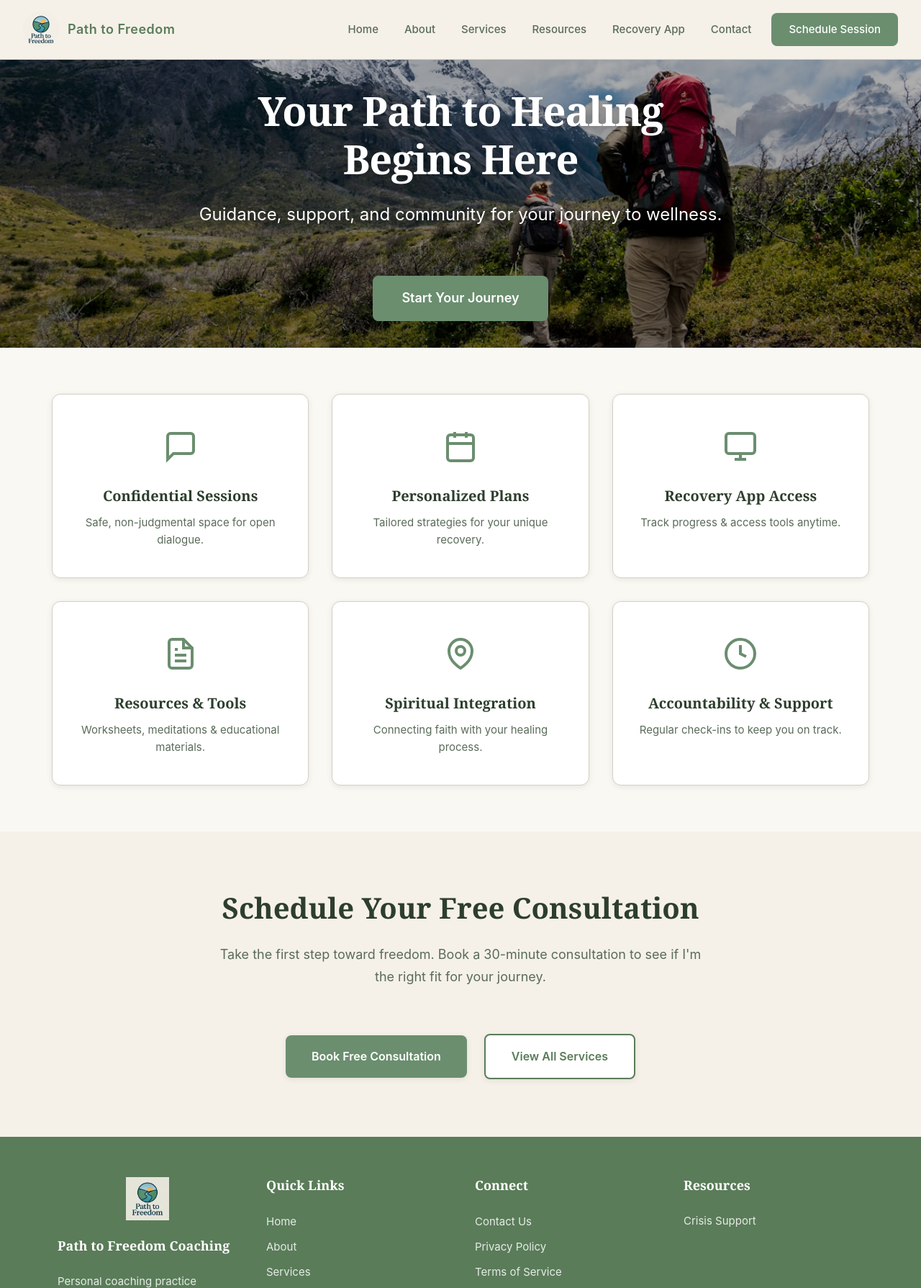
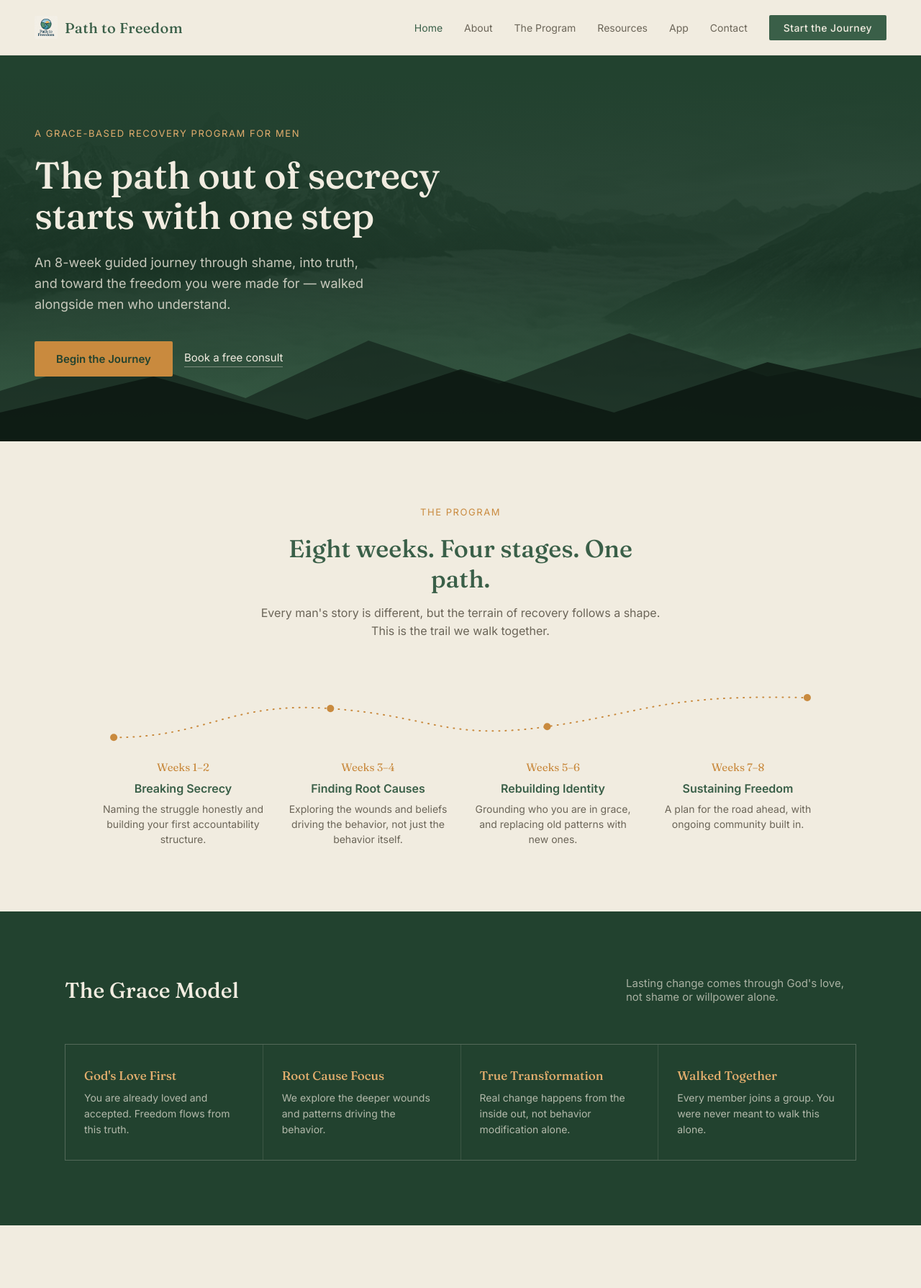
Before and after one commit to barnettrp/pathtofreedom, a plain HTML site: page index.html in a window 1280 px wide. Shown: the top 1789 px of the page at 72% size. Drawn offline with Linux system fonts and the light colour scheme.

Commit message:
Rebuild homepage in Trailhead design system
Co-Authored-By: Claude Sonnet 5 <noreply@anthropic.com>

```diff
--- /dev/null
+++ b/css/trailhead.css
@@ -0,0 +1,476 @@
+/* Path to Freedom — Trailhead design system (Direction A) */
+
+:root {
+  --forest: #3A5F48;
+  --forest-dark: #22422F;
+  --stone: #6B6558;
+  --amber: #C98A3E;
+  --amber-light: #E3AE6E;
+  --cream: #F1ECE0;
+  --ink: #1C1A16;
+}
+
+* { margin: 0; padding: 0; box-sizing: border-box; }
+
+body {
+  font-family: 'Inter', sans-serif;
+  background: var(--cream);
+  color: var(--ink);
+}
+
+h1, h2, h3 { font-family: 'Fraunces', serif; font-weight: 500; }
+
+a { color: inherit; text-decoration: none; }
+
+img { display: block; max-width: 100%; }
+
+/* ---------- Nav ---------- */
+.navbar {
+  display: flex;
+  align-items: center;
+  justify-content: space-between;
+  padding: 22px 48px;
+  border-bottom: 1px solid rgba(28, 26, 22, 0.08);
+  background: var(--cream);
+}
+
+.nav-brand {
+  display: flex;
+  align-items: center;
+  gap: 10px;
+}
+
+.nav-logo {
+  width: 32px;
+  height: 32px;
+  object-fit: cover;
+  border-radius: 2px;
+}
+
+.brand-text {
+  font-family: 'Fraunces', serif;
+  font-size: 20px;
+  font-weight: 500;
+  color: var(--forest);
+  letter-spacing: 0.02em;
+}
+
+.nav-menu {
+  display: flex;
+  list-style: none;
+  align-items: center;
+  gap: 30px;
+}
+
+.nav-menu a {
+  font-size: 14px;
+  color: var(--stone);
+  transition: color 0.15s ease;
+}
+
+.nav-menu a:hover,
+.nav-menu a.active {
+  color: var(--forest);
+}
+
+.btn-schedule {
+  background: var(--forest);
+  color: var(--cream) !important;
+  padding: 9px 20px;
+  border-radius: 2px;
+  font-size: 13px;
+  font-weight: 500;
+  letter-spacing: 0.03em;
+}
+
+.btn-schedule:hover { background: var(--forest-dark); }
+
+.nav-toggle {
+  display: none;
+  flex-direction: column;
+  background: none;
+  border: none;
+  cursor: pointer;
+  gap: 4px;
+}
+
+.nav-toggle span {
+  width: 25px;
+  height: 2px;
+  background-color: var(--forest);
+}
+
+/* ---------- Hero ---------- */
+.hero {
+  position: relative;
+  padding: 100px 48px 90px;
+  overflow: hidden;
+  background: linear-gradient(180deg, var(--forest-dark) 0%, var(--forest) 100%);
+  color: var(--cream);
+}
+
+.hero-bg-image {
+  position: absolute;
+  inset: 0;
+  width: 100%;
+  height: 100%;
+  object-fit: cover;
+  opacity: 0.28;
+  mix-blend-mode: luminosity;
+}
+
+.hero-overlay {
+  position: absolute;
+  inset: 0;
+  background: linear-gradient(180deg, var(--forest-dark) 5%, rgba(18, 36, 27, 0.55) 55%, var(--forest) 100%);
+}
+
+.hero-content {
+  position: relative;
+  z-index: 2;
+  max-width: 620px;
+}
+
+.eyebrow {
+  font-size: 13px;
+  letter-spacing: 0.12em;
+  text-transform: uppercase;
+  color: var(--amber-light);
+  margin-bottom: 22px;
+}
+
+.hero h1 {
+  font-size: 52px;
+  line-height: 1.08;
+  letter-spacing: -0.01em;
+  margin-bottom: 24px;
+}
+
+.hero-subtitle {
+  font-size: 18px;
+  line-height: 1.6;
+  color: rgba(241, 236, 224, 0.8);
+  max-width: 480px;
+  margin-bottom: 36px;
+}
+
+.hero-ctas {
+  display: flex;
+  gap: 16px;
+  align-items: center;
+  flex-wrap: wrap;
+}
+
+.btn-primary {
+  display: inline-block;
+  background: var(--amber);
+  color: var(--forest-dark);
+  padding: 15px 30px;
+  border-radius: 2px;
+  font-size: 15px;
+  font-weight: 600;
+}
+
+.btn-primary:hover { background: var(--amber-light); }
+
+.btn-ghost {
+  display: inline-block;
+  color: var(--cream);
+  font-size: 15px;
+  border-bottom: 1px solid rgba(241, 236, 224, 0.4);
+  padding-bottom: 3px;
+}
+
+.btn-ghost:hover { border-color: var(--cream); }
+
+.ridge {
+  position: absolute;
+  bottom: 0;
+  left: 0;
+  width: 100%;
+  height: 160px;
+  z-index: 1;
+}
+
+/* ---------- Program / journey ---------- */
+.journey {
+  padding: 90px 48px;
+  max-width: 1100px;
+  margin: 0 auto;
+}
+
+.journey-head {
+  text-align: center;
+  max-width: 560px;
+  margin: 0 auto 64px;
+}
+
+.journey-head .eyebrow { color: var(--amber); }
+
+.journey-head h2 {
+  font-size: 34px;
+  color: var(--forest);
+  margin-bottom: 14px;
+}
+
+.journey-head p {
+  font-size: 16px;
+  color: var(--stone);
+  line-height: 1.6;
+}
+
+.path-svg {
+  width: 100%;
+  height: auto;
+  margin-bottom: 8px;
+}
+
+.waypoints {
+  display: grid;
+  grid-template-columns: repeat(4, 1fr);
+  gap: 24px;
+}
+
+.waypoint { text-align: center; }
+
+.wp-num {
+  font-family: 'Fraunces', serif;
+  font-size: 15px;
+  color: var(--amber);
+  margin-bottom: 10px;
+}
+
+.wp-title {
+  font-size: 16px;
+  font-weight: 600;
+  color: var(--forest);
+  margin-bottom: 8px;
+}
+
+.wp-desc {
+  font-size: 14px;
+  color: var(--stone);
+  line-height: 1.5;
+}
+
+/* ---------- Grace Model values ---------- */
+.values {
+  background: var(--forest-dark);
+  color: var(--cream);
+  padding: 90px 48px;
+}
+
+.values-inner {
+  max-width: 1100px;
+  margin: 0 auto;
+}
+
+.values-head {
+  display: flex;
+  justify-content: space-between;
+  align-items: flex-end;
+  margin-bottom: 56px;
+  flex-wrap: wrap;
+  gap: 20px;
+}
+
+.values-head h2 { font-size: 30px; }
+
+.values-head p {
+  font-size: 15px;
+  color: rgba(241, 236, 224, 0.65);
+  max-width: 320px;
+}
+
+.value-grid {
+  display: grid;
+  grid-template-columns: repeat(4, 1fr);
+  gap: 1px;
+  background: rgba(241, 236, 224, 0.12);
+  border: 1px solid rgba(241, 236, 224, 0.12);
+}
+
+.value-card {
+  background: var(--forest-dark);
+  padding: 32px 26px;
+}
+
+.value-card h3 {
+  font-size: 17px;
+  margin-bottom: 10px;
+  color: var(--amber-light);
+}
+
+.value-card p {
+  font-size: 14px;
+  line-height: 1.55;
+  color: rgba(241, 236, 224, 0.7);
+}
+
+/* ---------- Story teaser ---------- */
+.story {
+  padding: 100px 48px;
+  max-width: 1100px;
+  margin: 0 auto;
+  display: grid;
+  grid-template-columns: 0.9fr 1.1fr;
+  gap: 64px;
+  align-items: center;
+}
+
+.story-img {
+  aspect-ratio: 4 / 5;
+  border-radius: 2px;
+  overflow: hidden;
+}
+
+.story-img img {
+  width: 100%;
+  height: 100%;
+  object-fit: cover;
+}
+
+.story h2 {
+  font-size: 30px;
+  color: var(--forest);
+  margin-bottom: 20px;
+  line-height: 1.2;
+}
+
+.story p {
+  font-size: 16px;
+  color: var(--ink);
+  opacity: 0.75;
+  line-height: 1.7;
+  margin-bottom: 16px;
+}
+
+.story .btn-ghost {
+  color: var(--forest);
+  border-bottom-color: rgba(28, 26, 22, 0.3);
+}
+
+.story .btn-ghost:hover { border-color: var(--forest); }
+
+/* ---------- Footer ---------- */
+.footer {
+  background: var(--forest-dark);
+  color: var(--cream);
+  padding: 64px 48px 32px;
+}
+
+.footer .container {
+  max-width: 1100px;
+  margin: 0 auto;
+}
+
+.footer-grid {
+  display: grid;
+  grid-template-columns: 1.4fr 1fr 1fr 1fr;
+  gap: 40px;
+  padding-bottom: 48px;
+  border-bottom: 1px solid rgba(241, 236, 224, 0.12);
+}
+
+.footer-logo-img {
+  width: 36px;
+  height: 36px;
+  object-fit: cover;
+  border-radius: 2px;
+  margin-bottom: 14px;
+}
+
+.footer-col h4 {
+  font-family: 'Fraunces', serif;
+  font-size: 16px;
+  font-weight: 500;
+  margin-bottom: 16px;
+  color: var(--cream);
+}
+
+.footer-col p {
+  font-size: 14px;
+  line-height: 1.6;
+  color: rgba(241, 236, 224, 0.65);
+}
+
+.footer-col ul { list-style: none; }
+
+.footer-col li { margin-bottom: 10px; }
+
+.footer-col a {
+  font-size: 14px;
+  color: var(--amber-light);
+}
+
+.footer-col a:hover { color: var(--cream); }
+
+.footer-bottom {
+  padding-top: 24px;
+  font-size: 13px;
+  color: rgba(241, 236, 224, 0.5);
+}
+
+/* ---------- Responsive ---------- */
+@media (max-width: 900px) {
+  .waypoints,
+  .value-grid { grid-template-columns: repeat(2, 1fr); }
+
+  .story { grid-template-columns: 1fr; }
+
+  .hero h1 { font-size: 38px; }
+
+  .navbar, .hero, .journey, .values, .story, .footer {
+    padding-left: 24px;
+    padding-right: 24px;
+  }
+
+  .footer-grid { grid-template-columns: 1fr 1fr; gap: 32px; }
+}
+
+@media (max-width: 768px) {
+  .nav-toggle { display: flex; }
+
+  .nav-menu {
+    position: absolute;
+    top: 100%;
+    left: 0;
+    right: 0;
+    background: var(--cream);
+    flex-direction: column;
+    align-items: flex-start;
+    padding: 12px 24px 20px;
+    box-shadow: 0 8px 16px rgba(28, 26, 22, 0.08);
+    display: none;
+    gap: 0;
+    border-bottom: 1px solid rgba(28, 26, 22, 0.08);
+    z-index: 1000;
+  }
+
+  .nav-menu.active { display: flex; }
+
+  .nav-menu li { width: 100%; }
+
+  .nav-menu a {
+    display: block;
+    padding: 12px 0;
+    width: 100%;
+    border-bottom: 1px solid rgba(28, 26, 22, 0.06);
+  }
+
+  .nav-menu li:last-child a { border-bottom: none; }
+
+  .btn-schedule {
+    display: block !important;
+    text-align: center;
+    margin-top: 8px;
+  }
+
+  .navbar { position: relative; }
+}
+
+@media (max-width: 600px) {
+  .waypoints, .value-grid { grid-template-columns: 1fr; }
+  .footer-grid { grid-template-columns: 1fr; gap: 32px; }
+  .hero-ctas { flex-direction: column; align-items: flex-start; gap: 20px; }
+}
--- a/index.html
+++ b/index.html
@@ -6,12 +6,14 @@
     <meta name="description" content="Path to Freedom Coaching - Grace-based Christian coaching for men struggling with porn and sexual addiction. Find freedom through compassion and truth.">
     <meta name="keywords" content="sexual addiction recovery, porn addiction, Christian coaching, grace-based recovery, men's coaching">
     <title>Path to Freedom - Your Path to Healing Begins Here</title>
-    <link rel="stylesheet" href="css/styles.css">
+    <link rel="preconnect" href="https://fonts.googleapis.com">
+    <link rel="preconnect" href="https://fonts.gstatic.com" crossorigin>
+    <link href="https://fonts.googleapis.com/css2?family=Fraunces:opsz,wght@9..144,400;9..144,500;9..144,600&family=Inter:wght@400;500;600&display=swap" rel="stylesheet">
+    <link rel="stylesheet" href="css/trailhead.css">
 </head>
 <body>
     <!-- Navigation -->
     <nav class="navbar">
-        <div class="nav-container">
         <div class="nav-brand">
             <img src="images/pathtofreedomlogo.jpg" alt="Path to Freedom Logo" class="nav-logo">
             <span class="brand-text">Path to Freedom</span>
@@ -24,116 +26,109 @@
         <ul class="nav-menu" id="navMenu">
             <li><a href="index.html" class="active">Home</a></li>
             <li><a href="about.html">About</a></li>
-                <li><a href="services.html">Services</a></li>
+            <li><a href="services.html">The Program</a></li>
             <li><a href="resources.html">Resources</a></li>
-                <li><a href="app.html">Recovery App</a></li>
+            <li><a href="app.html">App</a></li>
             <li><a href="contact.html">Contact</a></li>
-                <li><a href="services.html#coaching-programs" class="btn-schedule">Schedule Session</a></li>
+            <li><a href="services.html#coaching-programs" class="btn-schedule">Start the Journey</a></li>
         </ul>
-        </div>
     </nav>
 
-    <!-- Hero Section -->
+    <!-- Hero -->
     <section class="hero">
-        <div class="hero-image-container">
-            <img src="images/mountain-path.jpg" alt="Peaceful mountain path leading forward" class="hero-bg-image">
+        <img src="images/sunrise-mountains.jpg" alt="Sunrise over mountain ridgeline" class="hero-bg-image">
         <div class="hero-overlay"></div>
+        <div class="hero-content">
+            <div class="eyebrow">A grace-based recovery program for men</div>
+            <h1>The path out of secrecy starts with one step</h1>
+            <p class="hero-subtitle">An 8-week guided journey through shame, into truth, and toward the freedom you were made for &mdash; walked alongside men who understand.</p>
+            <div class="hero-ctas">
+                <a href="services.html#coaching-programs" class="btn-primary">Begin the Journey</a>
+                <a href="https://pathtofreedom.coachvantage.com/event/free-discovery-call" class="btn-ghost" target="_blank" rel="noopener">Book a free consult</a>
             </div>
-        <div class="hero-content">
-            <h1>Your Path to Healing Begins Here</h1>
-            <p class="hero-subtitle">Guidance, support, and community for your journey to wellness.</p>
-            <a href="services.html#coaching-programs" class="btn-hero">Start Your Journey</a>
         </div>
+        <svg class="ridge" viewBox="0 0 1200 160" preserveAspectRatio="none">
+            <polygon points="0,160 0,90 150,40 320,100 480,20 650,80 820,10 1000,70 1200,30 1200,160" fill="#0F1D16" opacity="0.6"/>
+            <polygon points="0,160 0,120 200,70 400,130 600,60 800,120 1000,50 1200,100 1200,160" fill="#0A1610" opacity="0.8"/>
+        </svg>
     </section>
 
-    <!-- Services Grid Section -->
-    <section class="services-section">
-        <div class="services-container">
-            <!-- Row 1 -->
-            <div class="service-card">
-                <div class="service-icon">
-                    <svg width="48" height="48" viewBox="0 0 24 24" fill="none" stroke="currentColor" stroke-width="2">
-                        <path d="M21 15a2 2 0 0 1-2 2H7l-4 4V5a2 2 0 0 1 2-2h14a2 2 0 0 1 2 2z"></path>
+    <!-- Program teaser -->
+    <section class="journey">
+        <div class="journey-head">
+            <div class="eyebrow">The Program</div>
+            <h2>Eight weeks. Four stages. One path.</h2>
+            <p>Every man's story is different, but the terrain of recovery follows a shape. This is the trail we walk together.</p>
+        </div>
+        <svg class="path-svg" viewBox="0 0 1000 90" preserveAspectRatio="none">
+            <path d="M20,70 C150,70 180,20 320,30 C460,40 480,75 620,55 C760,35 780,10 980,15" fill="none" stroke="#C98A3E" stroke-width="2" stroke-dasharray="1 8" stroke-linecap="round"/>
+            <circle cx="20" cy="70" r="5" fill="#C98A3E"/>
+            <circle cx="320" cy="30" r="5" fill="#C98A3E"/>
+            <circle cx="620" cy="55" r="5" fill="#C98A3E"/>
+            <circle cx="980" cy="15" r="5" fill="#C98A3E"/>
         </svg>
+        <div class="waypoints">
+            <div class="waypoint">
+                <div class="wp-num">Weeks 1&ndash;2</div>
+                <div class="wp-title">Breaking Secrecy</div>
+                <div class="wp-desc">Naming the struggle honestly and building your first accountability structure.</div>
             </div>
-                <h3>Confidential Sessions</h3>
-                <p>Safe, non-judgmental space for open dialogue.</p>
+            <div class="waypoint">
+                <div class="wp-num">Weeks 3&ndash;4</div>
+                <div class="wp-title">Finding Root Causes</div>
+                <div class="wp-desc">Exploring the wounds and beliefs driving the behavior, not just the behavior itself.</div>
             </div>
-
-            <div class="service-card">
-                <div class="service-icon">
-                    <svg width="48" height="48" viewBox="0 0 24 24" fill="none" stroke="currentColor" stroke-width="2">
-                        <rect x="3" y="4" width="18" height="18" rx="2" ry="2"></rect>
-                        <line x1="16" y1="2" x2="16" y2="6"></line>
-                        <line x1="8" y1="2" x2="8" y2="6"></line>
-                        <line x1="3" y1="10" x2="21" y2="10"></line>
-                    </svg>
+            <div class="waypoint">
+                <div class="wp-num">Weeks 5&ndash;6</div>
+                <div class="wp-title">Rebuilding Identity</div>
+                <div class="wp-desc">Grounding who you are in grace, and replacing old patterns with new ones.</div>
             </div>
-                <h3>Personalized Plans</h3>
-                <p>Tailored strategies for your unique recovery.</p>
-            </div>
-
-            <div class="service-card">
-                <div class="service-icon">
-                    <svg width="48" height="48" viewBox="0 0 24 24" fill="none" stroke="currentColor" stroke-width="2">
-                        <rect x="2" y="3" width="20" height="14" rx="2" ry="2"></rect>
-                        <line x1="8" y1="21" x2="16" y2="21"></line>
-                        <line x1="12" y1="17" x2="12" y2="21"></line>
-                    </svg>
-                </div>
-                <h3>Recovery App Access</h3>
-                <p>Track progress & access tools anytime.</p>
-            </div>
-
-            <!-- Row 2 -->
-            <div class="service-card">
-                <div class="service-icon">
-                    <svg width="48" height="48" viewBox="0 0 24 24" fill="none" stroke="currentColor" stroke-width="2">
-                        <path d="M14 2H6a2 2 0 0 0-2 2v16a2 2 0 0 0 2 2h12a2 2 0 0 0 2-2V8z"></path>
-                        <polyline points="14 2 14 8 20 8"></polyline>
-                        <line x1="16" y1="13" x2="8" y2="13"></line>
-                        <line x1="16" y1="17" x2="8" y2="17"></line>
-                        <polyline points="10 9 9 9 8 9"></polyline>
-                    </svg>
-                </div>
-                <h3>Resources & Tools</h3>
-                <p>Worksheets, meditations & educational materials.</p>
-            </div>
-
-            <div class="service-card">
-                <div class="service-icon">
-                    <svg width="48" height="48" viewBox="0 0 24 24" fill="none" stroke="currentColor" stroke-width="2">
-                        <path d="M12 22s-8-4.5-8-11.8A8 8 0 0 1 12 2a8 8 0 0 1 8 8.2c0 7.3-8 11.8-8 11.8z"></path>
-                        <path d="M12 13a3 3 0 1 0 0-6 3 3 0 0 0 0 6z"></path>
-                    </svg>
-                </div>
-                <h3>Spiritual Integration</h3>
-                <p>Connecting faith with your healing process.</p>
-            </div>
-
-            <div class="service-card">
-                <div class="service-icon">
-                    <svg width="48" height="48" viewBox="0 0 24 24" fill="none" stroke="currentColor" stroke-width="2">
-                        <circle cx="12" cy="12" r="10"></circle>
-                        <polyline points="12 6 12 12 16 14"></polyline>
-                    </svg>
-                </div>
-                <h3>Accountability & Support</h3>
-                <p>Regular check-ins to keep you on track.</p>
+            <div class="waypoint">
+                <div class="wp-num">Weeks 7&ndash;8</div>
+                <div class="wp-title">Sustaining Freedom</div>
+                <div class="wp-desc">A plan for the road ahead, with ongoing community built in.</div>
             </div>
         </div>
     </section>
 
-    <!-- Scheduling Section -->
-    <section class="schedule-section" id="schedule">
-        <div class="container">
-            <h2 class="section-title">Schedule Your Free Consultation</h2>
-            <p class="section-subtitle">Take the first step toward freedom. Book a 30-minute consultation to see if I'm the right fit for your journey.</p>
+    <!-- Grace Model values -->
+    <section class="values">
+        <div class="values-inner">
+            <div class="values-head">
+                <h2>The Grace Model</h2>
+                <p>Lasting change comes through God's love, not shame or willpower alone.</p>
+            </div>
+            <div class="value-grid">
+                <div class="value-card">
+                    <h3>God's Love First</h3>
+                    <p>You are already loved and accepted. Freedom flows from this truth.</p>
+                </div>
+                <div class="value-card">
+                    <h3>Root Cause Focus</h3>
+                    <p>We explore the deeper wounds and patterns driving the behavior.</p>
+                </div>
+                <div class="value-card">
+                    <h3>True Transformation</h3>
+                    <p>Real change happens from the inside out, not behavior modification alone.</p>
+                </div>
+                <div class="value-card">
+                    <h3>Walked Together</h3>
+                    <p>Every member joins a group. You were never meant to walk this alone.</p>
+                </div>
+            </div>
+        </div>
+    </section>
 
-            <div class="cta-buttons">
-                <a href="https://pathtofreedom.coachvantage.com/event/free-discovery-call" class="btn-primary btn-large" target="_blank">Book Free Consultation</a>
-                <a href="services.html#coaching-programs" class="btn-secondary btn-large">View All Services</a>
+    <!-- Story teaser -->
+    <section class="story">
+        <div class="story-img">
+            <img src="images/rick-barnett.jpg" alt="Rick Barnett">
         </div>
+        <div>
+            <h2>I've walked this trail myself</h2>
+            <p>For years I lived a double life. The cycle of shame and secrecy only deepened until the moment it broke me open.</p>
+            <p>What I found on the other side wasn't willpower &mdash; it was grace, and men who understood the battle from the inside.</p>
+            <a href="about.html" class="btn-ghost">Read my story</a>
         </div>
     </section>
 
@@ -142,9 +137,7 @@
         <div class="container">
             <div class="footer-grid">
                 <div class="footer-col">
-                    <div class="footer-logo">
                     <img src="images/pathtofreedomlogo.jpg" alt="Path to Freedom Logo" class="footer-logo-img">
-                    </div>
                     <h4>Path to Freedom Coaching</h4>
                     <p>Personal coaching practice offering grace-based, Christ-centered guidance for men seeking freedom from porn and sexual addiction.</p>
                 </div>
@@ -153,7 +146,7 @@
                     <ul>
                         <li><a href="index.html">Home</a></li>
                         <li><a href="about.html">About</a></li>
-                        <li><a href="services.html">Services</a></li>
+                        <li><a href="services.html">The Program</a></li>
                         <li><a href="resources.html">Resources</a></li>
                         <li><a href="app.html">Recovery App</a></li>
                     </ul>
```
Lines whose indentation alone changed are shown as unchanged.
